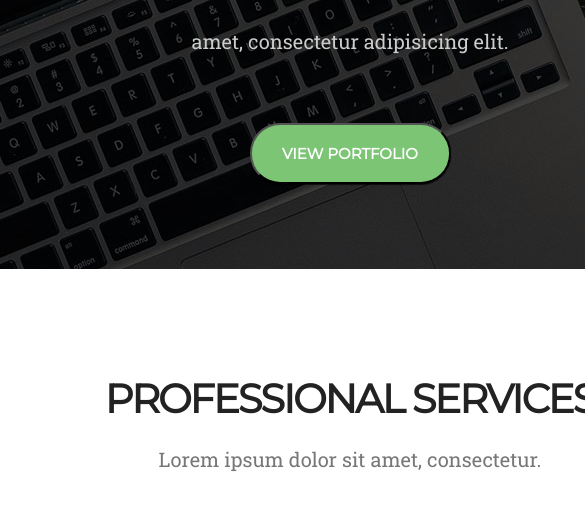
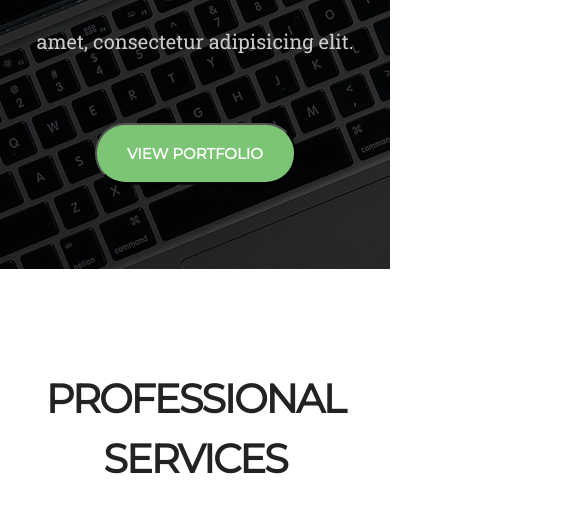
Before and after one commit to BTchorzewski/webPage3, a website: page index.html in a window 390 px wide. Shown: the part 381-886 px from the top of the page, 585 px wide, since content can reach past the window. Drawn offline with Linux system fonts and the light colour scheme.

Commit message:
changed width for mobil phone

```diff
--- a/sass/style2.scss
+++ b/sass/style2.scss
@@ -56,7 +56,7 @@ body {
 
 .wrapper {
     max-width: 1400px;
-    min-width: 700px;
+    min-width: 350px;
     height: auto;
     background-color: white;
     margin: 0 auto;
```
Also changed, not shown: css/style2.css.
